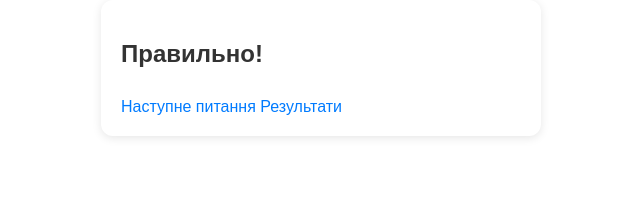
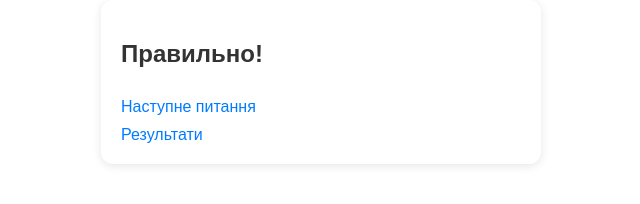
Before and after one commit to dodulka/finalsite_engl, a plain HTML site: page result.html in a window 1280 px wide. Shown: the whole page, without its empty margins (319-959 px from the left). Drawn offline with Linux system fonts and the light colour scheme.

Commit message:
Фінальні стилі result.html

```diff
--- a/result.html
+++ b/result.html
@@ -5,11 +5,11 @@
   <link rel="stylesheet" href="style.css">
 </head>
 <body class="content-page">
-  <div class="TestResult">
+  <div class="content">
     <h2 id="resultText"></h2>
     <p id="correctAns"></p>
-    <a href="test.html">Наступне питання</a>
-    <a href="stats.html">Результати</a>
+    <a class="button2" href="test.html">Наступне питання</a><br>
+    <a class="button2" href="stats.html">Результати</a>
   </div>
   <script>
     const urlParams = new URLSearchParams(window.location.search);
```
